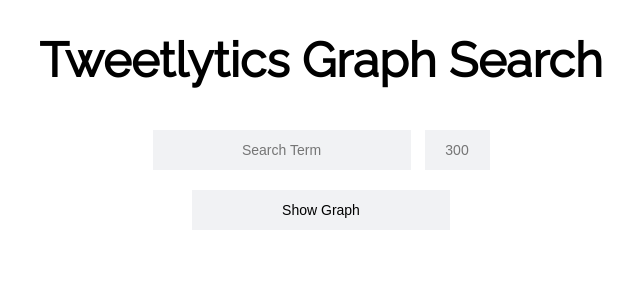
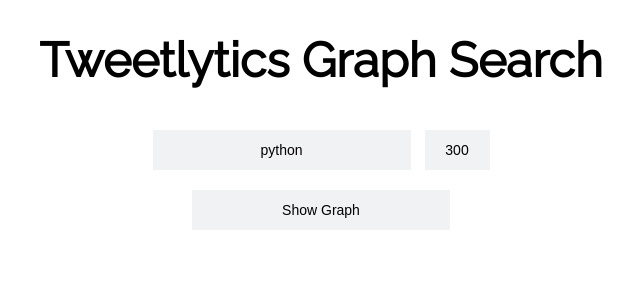
Before and after one commit to ali-aka-ahmed/dstscollider, a Flask app: page / in a window 1280 px wide. Shown: the top 300 px of the page, without its empty margins (319-959 px from the left). Run offline with Flask 2, Linux system fonts and the light colour scheme.

Commit message:
added something a while back that I do not remember

```diff
--- a/templates/index.html
+++ b/templates/index.html
@@ -12,8 +12,8 @@
 <h1 class="title">Tweetlytics Graph Search</h1>
 
 <form class="form" action="showGraph" method="POST">
-    <input class="formbox" type="text" name="twitter_search_term" placeholder="Search Term">
-    <input class="formbox num_input" type="text" name="number_objects" placeholder="300">
+    <input class="formbox" type="text" name="twitter_search_term" placeholder="Search Term" value="python">
+    <input class="formbox num_input" type="text" name="number_objects" placeholder="300" value="300">
     <br>
 	<input class="formbox" type="submit" href="/showGraph" name="my-form" value="Show Graph"/>
 </form>
```
